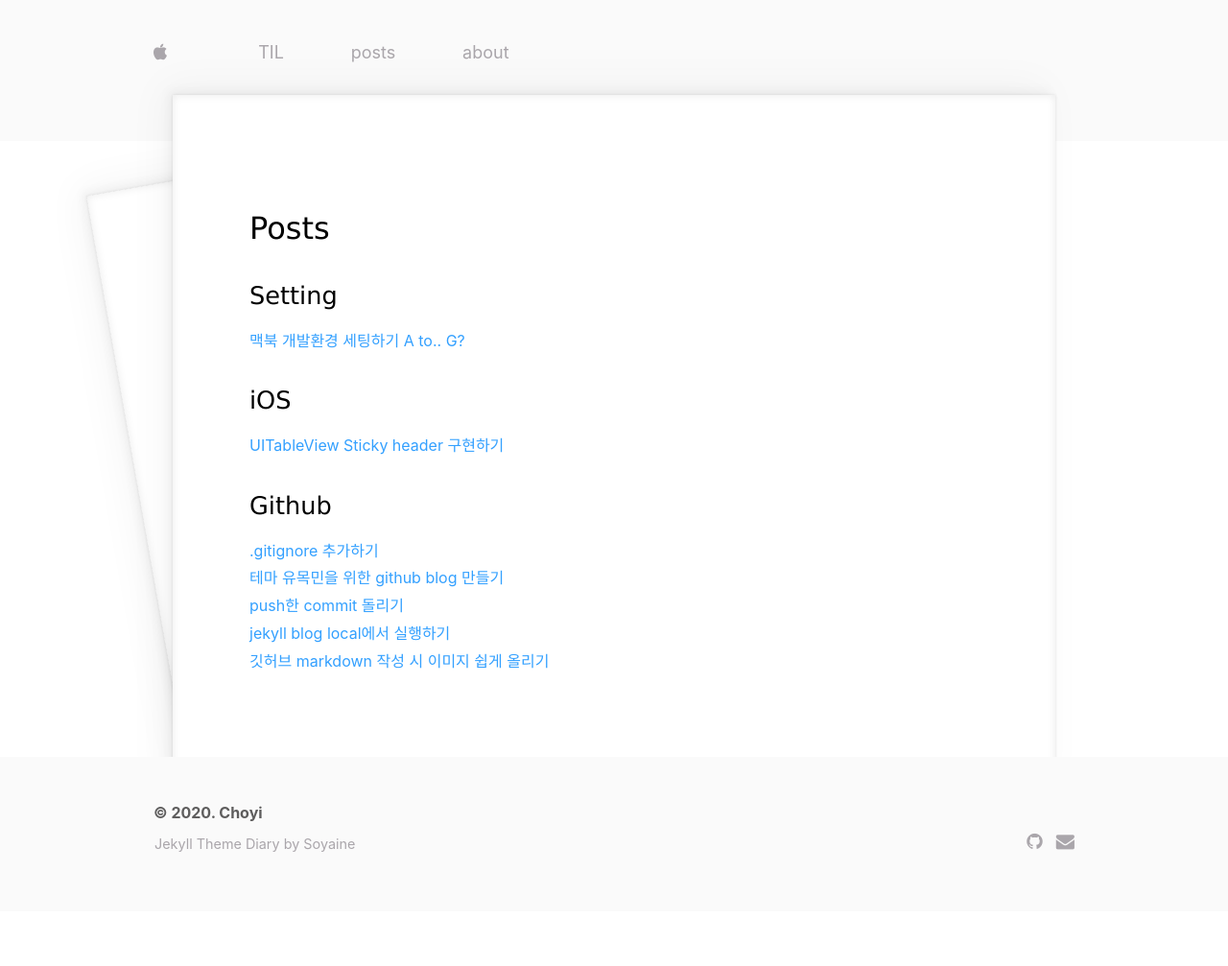
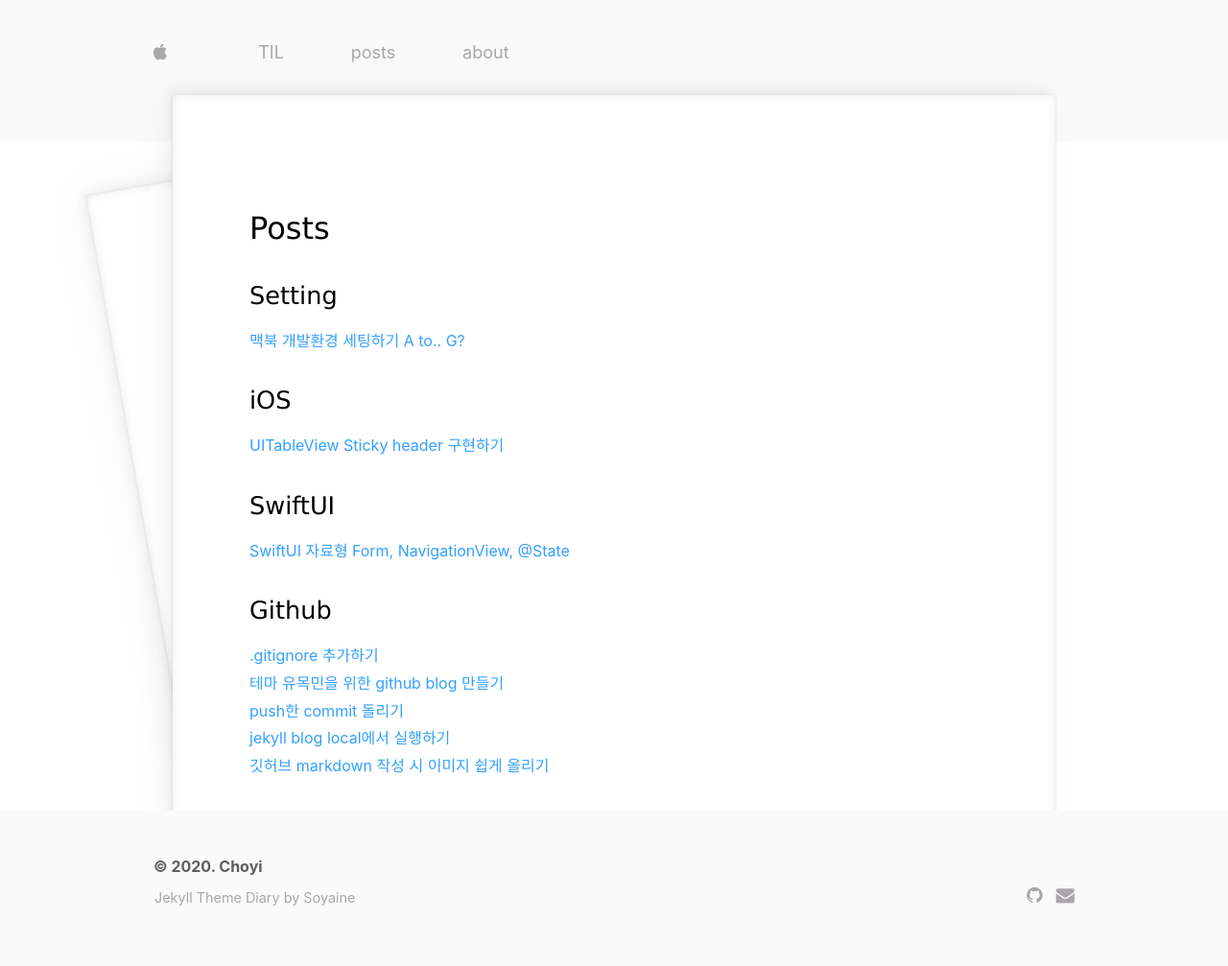
Before and after one commit to jeongchoyi/jeongchoyi.github.io, a Jekyll site: the page built from devpost/index.html, in a window 1280 px wide. Shown: the whole page at 96% size. Built offline with Jekyll 4.4.1, drawn with Linux system fonts in a browser that asks for light colours; some web fonts are replaced; before the commit the page ends 950 px from its top, so only the background shows below that.

Commit message:
add links

```diff
--- a/devpost/index.html
+++ b/devpost/index.html
@@ -8,9 +8,13 @@ title: choyi
 <a href="https://iamcho2.github.io/2020/09/16/macos-dev-env-setting">맥북 개발환경 세팅하기 A to.. G?</a>
 <h3>iOS</h3>
 <a href="https://iamcho2.github.io/2020/11/02/uitableview-sticky-header">UITableView Sticky header 구현하기</a>
+<h3>SwiftUI</h3>
+<a href="https://iamcho2.github.io/2020/11/03/swiftui-data-types">SwiftUI 자료형</a>
+<a href="https://iamcho2.github.io/2020/11/03/swiftui-form-navigationview-state">Form, NavigationView, @State</a>
+
 <h3>Github</h3>
 <a href="https://iamcho2.github.io/2020/10/04/til">.gitignore 추가하기</a><br>
-<a href="http://127.0.0.1:4000/2020/09/16/make-my-own-github-blog">테마 유목민을 위한 github blog 만들기</a><br>
+<a href="https://iamcho2.github.io/2020/09/16/make-my-own-github-blog">테마 유목민을 위한 github blog 만들기</a><br>
 <a href="https://iamcho2.github.io/2020/09/23/til">push한 commit 돌리기</a><br>
 <a href="https://iamcho2.github.io/2020/10/16/til">jekyll blog local에서 실행하기</a><br>
 <a href="https://iamcho2.github.io/2020/11/02/upload-img-with-github-easily">깃허브 markdown 작성 시 이미지 쉽게 올리기</a>
```
